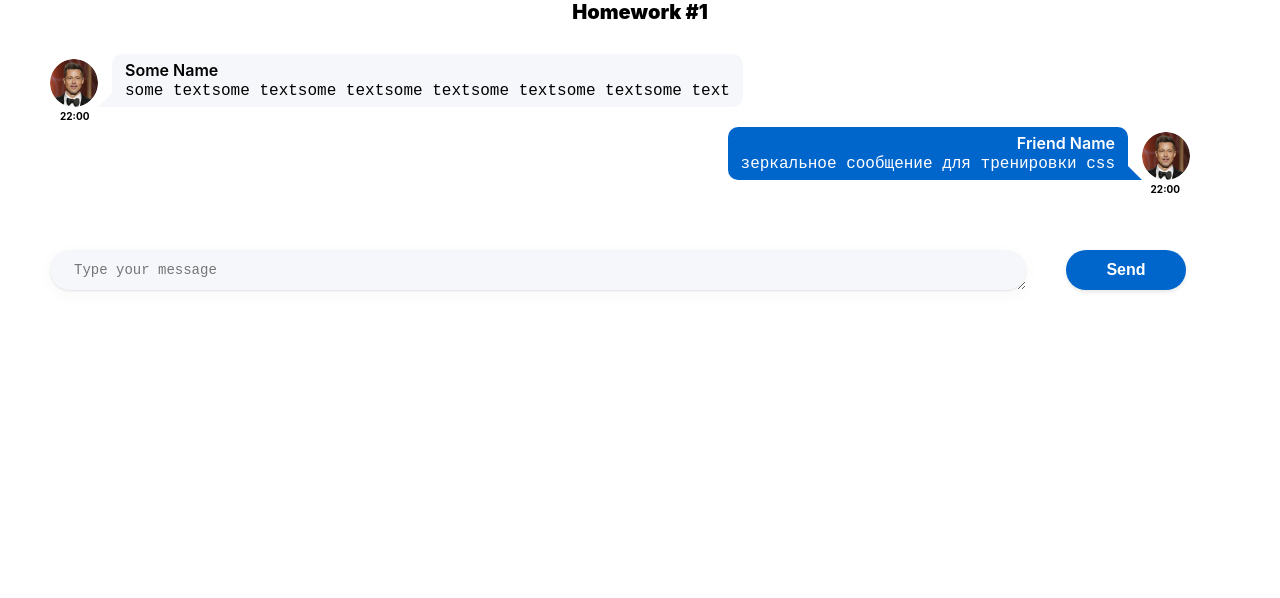
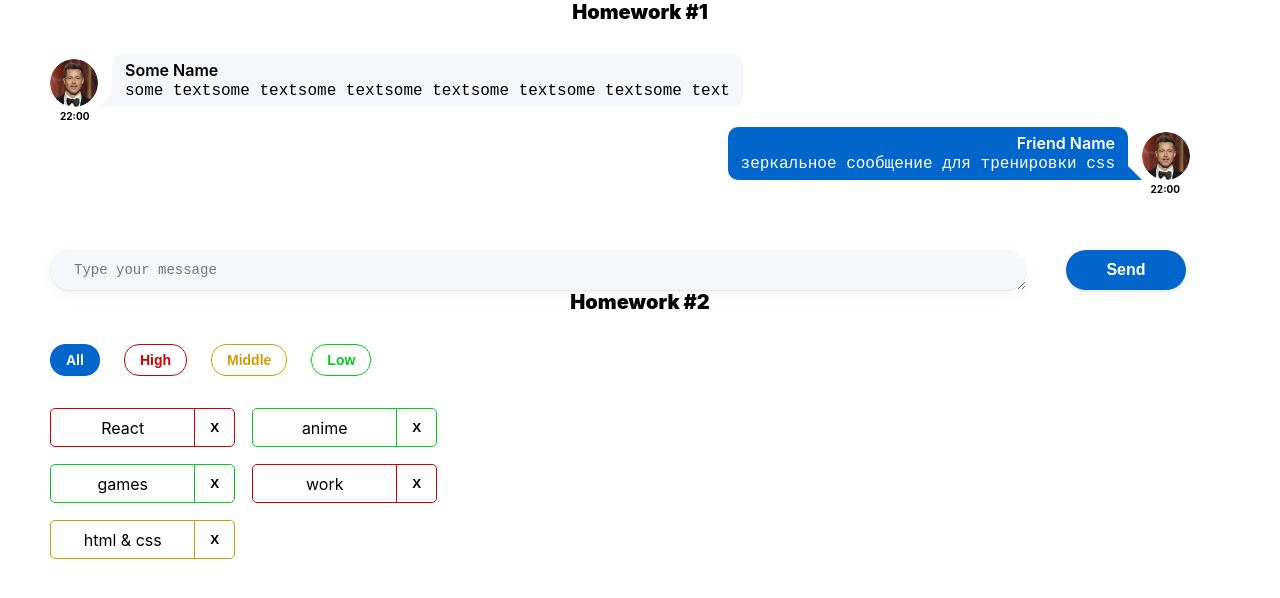
Before and after one commit to Daniyel-Tkachuk/homework-autoCheck-2, a React (Create React App) app: page / in a window 1280 px wide. Shown: the top 598 px of the page. Built offline with nearby package versions, Linux system fonts and the light colour scheme.

Commit message:
added HW-2

```diff
--- a/src/s1-main/App.tsx
+++ b/src/s1-main/App.tsx
@@ -1,13 +1,13 @@
 import React from 'react'
 import s from './App.module.css'
 import HW1 from '../s2-homeworks/hw01/HW1'
+import HW2 from "../s2-homeworks/hw02/HW2";
 
 function App() {
     return (
         <div className={s.App}>
             <HW1/>
-            {/*раскомментировать по ходу выполнения*/}
-            {/*<HW2/>*/}
+            <HW2/>
             {/*<HW3/>*/}
             {/*<HW4/>*/}
 
--- a/src/s2-homeworks/hw02/HW2.tsx
+++ b/src/s2-homeworks/hw02/HW2.tsx
@@ -17,16 +17,16 @@
 * */
 
 // types
-export type AffairPriorityType = any // need to fix any
+export type AffairPriorityType = "low" | "middle" | "high"
 export type AffairType = {
-    _id: any // need to fix any
-    name: any // need to fix any
+  _id: number
+  name: string
   priority: AffairPriorityType
 }
 export type FilterType = 'all' | AffairPriorityType
 
 // constants
-const defaultAffairs: any = [ // need to fix any
+const defaultAffairs: AffairType[] = [
   {_id: 1, name: 'React', priority: 'high'}, // студенты могут изменить содержимое name и количество элементов в массиве, ...priority не менять!
   {_id: 2, name: 'anime', priority: 'low'},
   {_id: 3, name: 'games', priority: 'low'},
@@ -35,27 +35,22 @@
 ]
 
 // pure helper functions
-export const filterAffairs = (affairs: any, filter: any): any => { // need to fix any
-    //если пришел фильтр "all"...может нам вообще не фильтровать, а вернуть все?
-    //а вот если пришло другое значение...
-
-    return affairs // need to fix
+export const filterAffairs = (affairs: AffairType[], filter: FilterType): AffairType[] => {
+  return (filter === "all")
+    ? affairs
+    : affairs.filter(el => el.priority === filter)
 }
-export const deleteAffair = (affairs: any, _id: any): any => { // need to fix any
-    // need to fix
-    // отбрасывай при помощи метода filter лишних affairs
-    return affairs
+export const deleteAffair = (affairs: AffairType[], _id: number): AffairType[] => {
+  return affairs.filter(el => el._id !== _id);
 }
 
 function HW2() {
-    const [affairs, setAffairs] = useState<any>(defaultAffairs) // need to fix any
+  const [affairs, setAffairs] = useState<AffairType[]>(defaultAffairs)
   const [filter, setFilter] = useState<FilterType>('all')
 
   const filteredAffairs = filterAffairs(affairs, filter)
-    const deleteAffairCallback = (_id: any) => { // need to fix any
-        // need to fix
-        // это просто функция стрелочник-она засетает, то что сделает deleteAffair
-        // setAffairs(вызываю функцию(передаю аргументы))
+  const deleteAffairCallback = (_id: number) => {
+    setAffairs(deleteAffair(filteredAffairs, _id))
   }
 
   return (
@@ -64,8 +59,8 @@
       <div className={s2.hw}>
         <Affairs
           data={filteredAffairs}
-                    filter={filter}          // ого useState передаем!
-                    setFilter={setFilter}    // ого useState передаем!
+          filter={filter}
+          setFilter={setFilter}
           deleteAffairCallback={deleteAffairCallback}
         />
       </div>
--- a/src/s2-homeworks/hw02/affairs/Affairs.tsx
+++ b/src/s2-homeworks/hw02/affairs/Affairs.tsx
@@ -4,25 +4,24 @@
 import s from './Affairs.module.css'
 
 type AffairsPropsType = {
-    data: any // need to fix any
-    setFilter: any  //(filter: FilterType) => void -запоминай, как типизируется useState
-    deleteAffairCallback: any  //не забывай, что функция сюда приехала не пустой
+    data: AffairType[]
+    setFilter: (filter: FilterType) => void
+    deleteAffairCallback: (_id: number) => void
     filter: FilterType
 }
 
 function Affairs(props: AffairsPropsType) {
     const setAll = () => {
-        // need to fix
-        //пропс.setFilter('all')
+       props.setFilter("all")
     }
     const setHigh = () => {
-        // need to fix
+        props.setFilter("high")
     }
     const setMiddle = () => {
-        // need to fix
+        props.setFilter("middle")
     }
     const setLow = () => {
-        // need to fix
+        props.setFilter("low")
     }
 
     const cnAll = s.button + ' ' + s.all + (props.filter === 'all' ? ' ' + s.active : '')
@@ -30,16 +29,9 @@
     const cnMiddle = s.button + ' ' + s.middle + (props.filter === 'middle' ? ' ' + s.active : '')
     const cnLow = s.button + ' ' + s.low + (props.filter === 'low' ? ' ' + s.active : '')
 
-
-    // создаем переменную=мапим наши данные (affairs)=>{
-    // <вызываем компоненту <Affair в которую передаем глубже необходимые данные
-    // в том числе колбэк deleteAffairCallback
-    // />}
-    // получается, что мы мапим массив, но он не отрисовывается тут же, а погружается
-    // глубже в компоненту <Affair/> где произойдет отрисовка
     const mappedAffairs = props.data.map((a: AffairType) => (
         <Affair
-            key={a._id} // кеи ОБЯЗАТЕЛЬНЫ в 99% - так что лучше их писать всегда при создании компонент в мапе
+            key={a._id}
             affair={a}
             deleteAffairCallback={props.deleteAffairCallback}
         />
@@ -77,9 +69,7 @@
                     Low
                 </button>
             </div>
-            {/*Вот то что мы мапили на стр40 здесь используем. Можно было конечно прямо*/}
-            {/*здесь мапить и разводить болото, но мы решили работать по красивому и*/}
-            {/*все вынесли*/}
+
             <div className={s.affairs}>{mappedAffairs}</div>
         </div>
     )
--- a/src/s2-homeworks/hw02/affairs/affair/Affair.tsx
+++ b/src/s2-homeworks/hw02/affairs/affair/Affair.tsx
@@ -1,24 +1,17 @@
 import React from 'react'
-import { AffairType } from '../../HW2'
+import {AffairType} from '../../HW2'
 import s from './Affair.module.css'
 import s2 from '../Affairs.module.css'
+import affairs from "../Affairs";
 
 type AffairPropsType = {
-    // key не нужно типизировать
   affair: AffairType
-    deleteAffairCallback: any // need to fix any
+  deleteAffairCallback: (_id: number) => void
 }
 
 function Affair(props: AffairPropsType) {
   const deleteCallback = () => {
-        // need to fix
-        // пропс.функция(мне нужен _id)
-        // давайте проследим боевой путь это функции, или как она будет всплывать:
-        // открывай в нескольких окнах и следи:
-        // отсюда она всплывет в компоненту Affairs вместе с _id ->
-        // далее из Affairs всплывет в HW2->
-        // в HW2 находим deleteAffairCallback- это и есть наш клиент ->
-        // deleteAffairCallback вызовет setAffairs(...) и   deleteAffair(...)
+    props.deleteAffairCallback(props.affair._id)
   }
 
   const nameClass = s.name + ' ' + s2[props.affair.priority]
@@ -31,25 +24,18 @@
       className={affairClass}
     >
       <div id={'hw2-name-' + props.affair._id} className={nameClass}>
-                {/*создаёт студент*/}
-                {/* ПРОПС.ВЫВОДИМ ИМЯ*/}
-                {/**/}
+        {props.affair.name}
       </div>
       <div id={'hw2-priority-' + props.affair._id} hidden>
-                {/*создаёт студент*/}
-
-                {/**/}
+        {props.affair.priority}
       </div>
 
       <button
         id={'hw2-button-delete-' + props.affair._id}
         className={buttonClass}
-                // need to fix
-                //ОНКЛИК={ФУНКЦИЯ}
+        onClick={deleteCallback}
       >
-                {/*текст кнопки могут изменить студенты*/}
         X
-                {/**/}
       </button>
     </div>
   )
```
Lines whose indentation alone changed are shown as unchanged.
